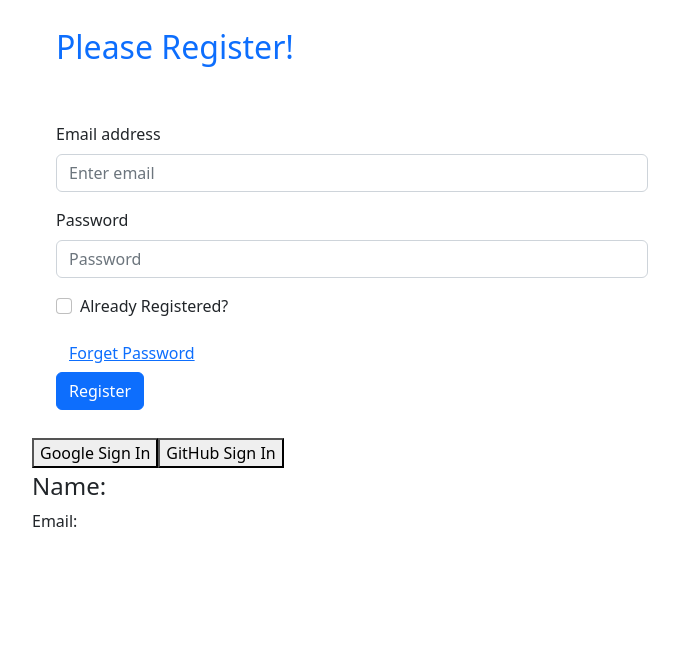
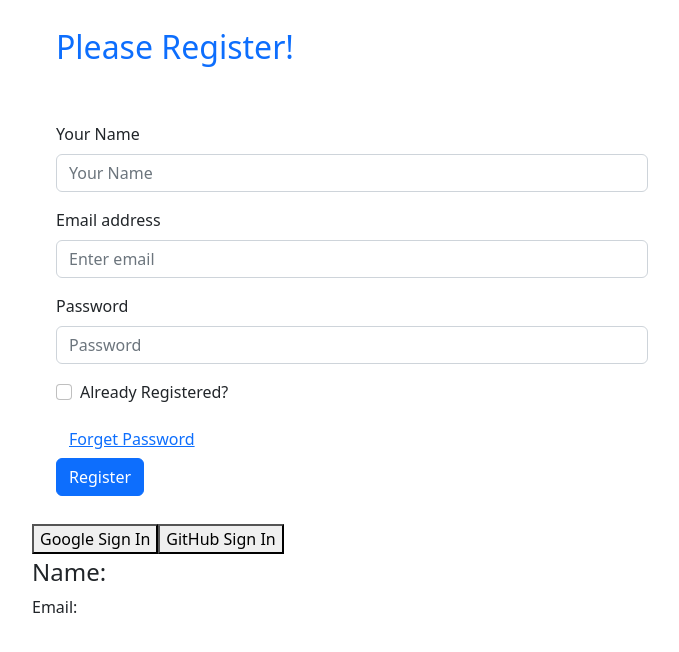
Before and after one commit to nazmussaadatcse/Simple-Firebase-Authentication, a React (Create React App) app: page / in a window 1280 px wide. Shown: the top 652 px of the page, without its empty margins (288-967 px from the left). Built offline with nearby package versions, Linux system fonts and the light colour scheme.

Commit message:
update profile

```diff
--- a/src/App.js
+++ b/src/App.js
@@ -1,6 +1,6 @@
 import './App.css';
 import app from './firebase.init';
-import { createUserWithEmailAndPassword, getAuth, GithubAuthProvider, GoogleAuthProvider, sendEmailVerification, sendPasswordResetEmail, signInWithEmailAndPassword, signInWithPopup, signOut } from 'firebase/auth';
+import { createUserWithEmailAndPassword, getAuth, GithubAuthProvider, GoogleAuthProvider, sendEmailVerification, sendPasswordResetEmail, signInWithEmailAndPassword, signInWithPopup, signOut, updateProfile } from 'firebase/auth';
 import { useState } from 'react';
 import 'bootstrap/dist/css/bootstrap.min.css';
 import Button from 'react-bootstrap/Button';
@@ -15,6 +15,7 @@ function App() {
   const [user, setUser] = useState({});
   const googleProvider = new GoogleAuthProvider();
   const githubProvider = new GithubAuthProvider();
+  const [name, setName] = useState('');
   const [email, setEmail] = useState('');
   const [password, setPassword] = useState('');
   const [validated, setValidated] = useState(false);
@@ -61,6 +62,11 @@ function App() {
         setUser({});
       })
   }
+
+  //handle input name
+  const handleNameChange = (event) => {
+    setName(event.target.value);
+  }
   //handle input email
   const handleEmailChange = (event) => {
     setEmail(event.target.value);
@@ -94,12 +100,12 @@ function App() {
 
     //registered users
     if (registered) {
-      signInWithEmailAndPassword(auth,email,password)
-      .then(result=>{
+      signInWithEmailAndPassword(auth, email, password)
+        .then(result => {
           const user = result.user;
           console.log(user);
         })
-      .catch(error=>{
+        .catch(error => {
           console.error(error);
           setError(error.message);
         })
@@ -113,6 +119,7 @@ function App() {
           setEmail('');
           setPassword('');
           verifyEmail();
+          setUserName();
         })
         .catch(error => {
           console.error(error);
@@ -124,10 +131,23 @@ function App() {
   }
 
   //verify email
-  const verifyEmail =()=>{
+  const verifyEmail = () => {
     sendEmailVerification(auth.currentUser)
+      .then(() => {
+        console.log('Email verification sent!');
+      })
+  }
+
+  //update profile
+  const setUserName =()=>{
+    updateProfile(auth.currentUser,{
+      displayName:name
+    })
     .then(()=>{
-      console.log('Email verification sent!');
+      console.log('updating name');
+    })
+    .catch(error=>{
+      setError(error.message);
     })
   }
 
@@ -137,12 +157,12 @@ function App() {
   }
 
   //rest password
-  const handlePasswordReset=()=>{
-    sendPasswordResetEmail(auth,email)
-    .then(()=>{
+  const handlePasswordReset = () => {
+    sendPasswordResetEmail(auth, email)
+      .then(() => {
         console.log('email sent!!');
       })
-    .catch(()=>{
+      .catch(() => {
         console.error(error);
       })
   }
@@ -153,6 +173,14 @@ function App() {
       <div className="registration w-50 mx-auto mt-1">
         <h2 className='text-primary p-4'>Please {registered ? 'Login!' : 'Register!'}</h2>
         <Form noValidate validated={validated} onSubmit={handleFormSubmit} className='p-4'>
+          {!registered && <Form.Group className="mb-3" controlId="formBasicEmail">
+            <Form.Label>Your Name</Form.Label>
+            <Form.Control onBlur={handleNameChange} type="text" placeholder="Your Name" required />
+            <Form.Control.Feedback type="invalid">
+              Please provide your name.
+            </Form.Control.Feedback>
+          </Form.Group>}
+
           <Form.Group className="mb-3" controlId="formBasicEmail">
             <Form.Label>Email address</Form.Label>
             <Form.Control onBlur={handleEmailChange} type="email" placeholder="Enter email" required />
@@ -175,7 +203,7 @@ function App() {
 
           <p className='text-danger'>{error}</p>
           <Button onClick={handlePasswordReset} variant="link">Forget Password</Button>
-          <br/>
+          <br />
           <Button variant="primary" type="submit">
             {registered ? 'Login' : 'Register'}
           </Button>
```
Lines whose indentation alone changed are shown as unchanged.
